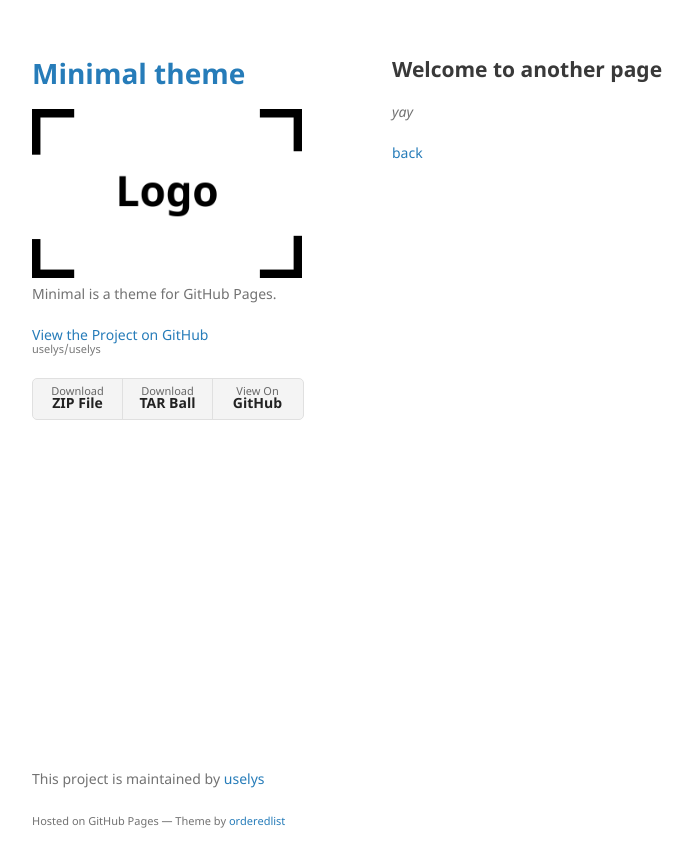
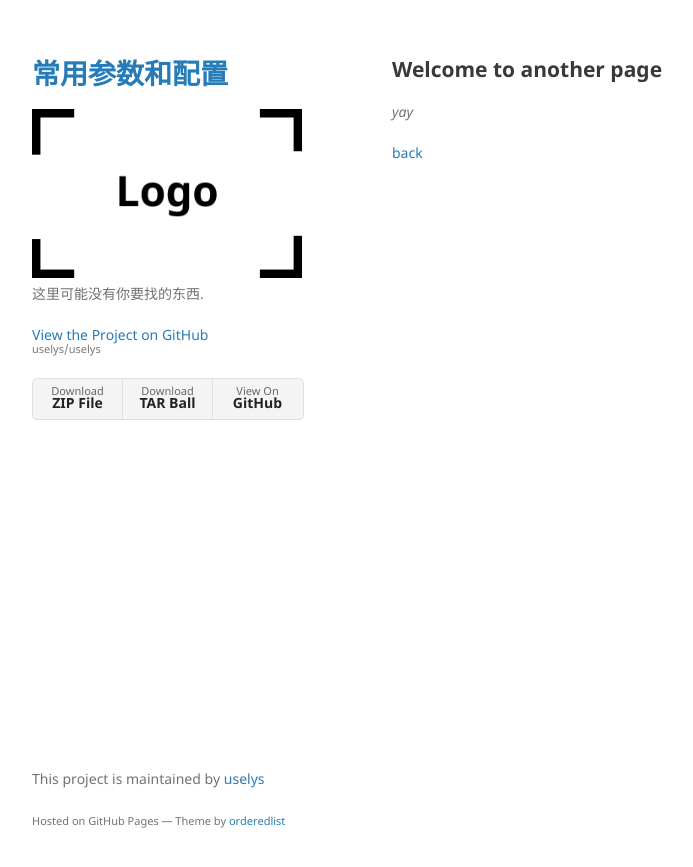
Before and after one commit to uselys/uselys, a Jekyll site: the page built from another-page.md, in a window 1280 px wide. Shown: the top 867 px of the page, without its empty margins (178-871 px from the left). Built offline with Jekyll 4.4.1, drawn with Linux system fonts in a browser that asks for light colours; our own code applies the rules of GitHub Pages for plain Markdown files.

Commit message:
Update _config.yml

```diff
--- a/_config.yml
+++ b/_config.yml
@@ -1,6 +1,6 @@
-title: Minimal theme
+title: 常用参数和配置
 logo: /assets/img/logo.png
-description: Minimal is a theme for GitHub Pages.
+description: 这里可能没有你要找的东西.
 show_downloads: true
 google_analytics:
 theme: jekyll-theme-minimal
```
